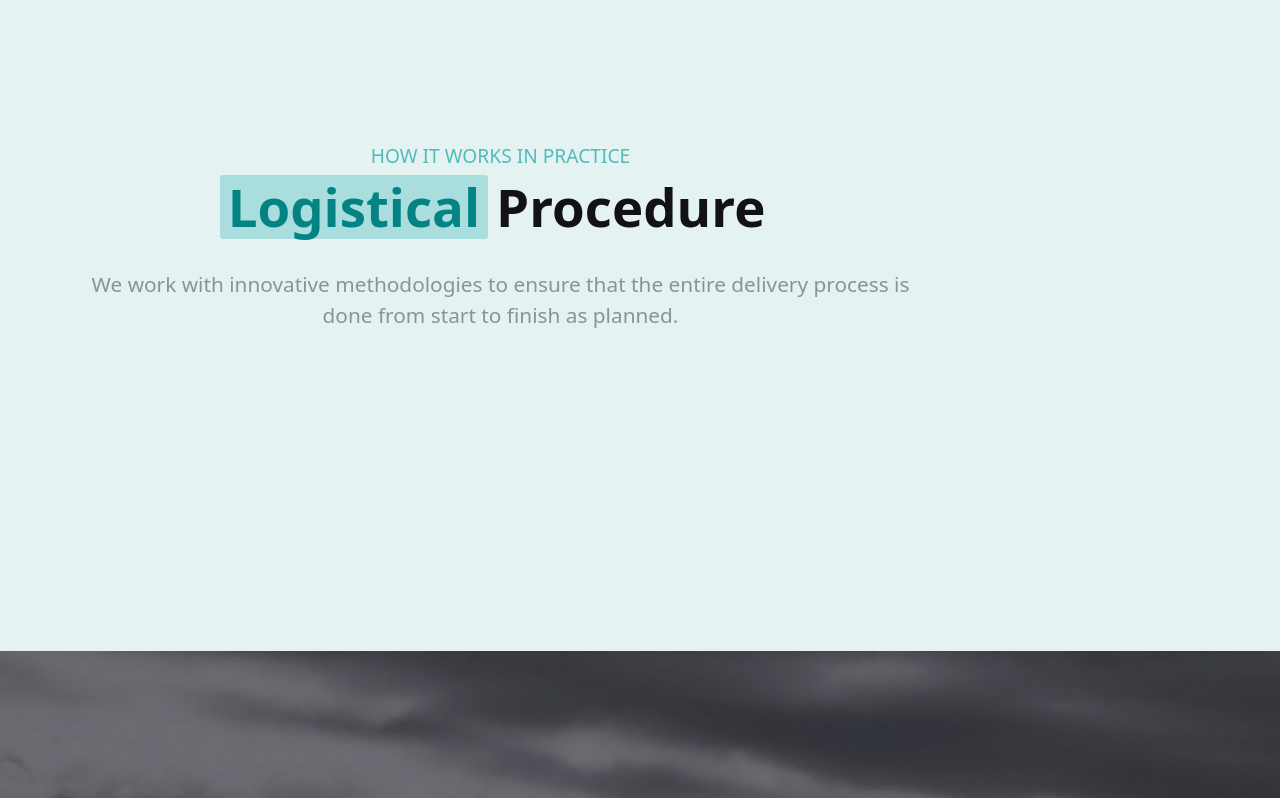
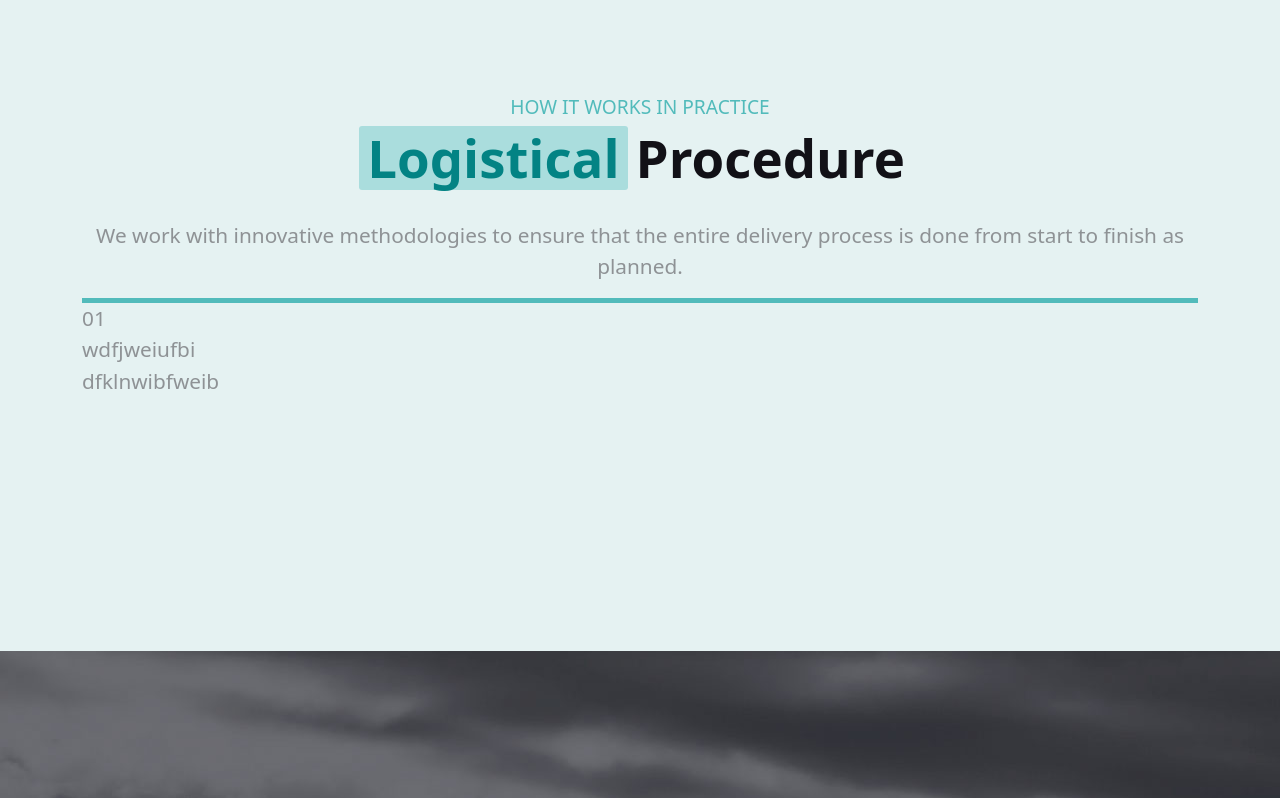
Before and after one commit to MatteoGenovese/proj-html-vuejs, a Vue app: page / in a window 1280 px wide. Shown: the part 3125-3923 px from the top of the page. Built offline with nearby package versions, Linux system fonts and the light colour scheme.

Commit message:
add: timeline tag structure

```diff
--- a/src/components/Main.vue
+++ b/src/components/Main.vue
@@ -36,7 +36,7 @@
     </section>
 
     <!-- about -->
-    <section :id="pages[1].title.trim()" class="jumbotron d-flex flex-column">
+    <section :id="pages[1].title" class="jumbotron d-flex flex-column">
       <div class="container d-flex flex-grow-1 align-items-center">
         <div class="w-75">
           <SectionHeading :page="pages[1]" />
@@ -133,8 +133,17 @@
     <!-- process -->
     <section :id="pages[3].title" class="d-flex flex-column">
       <div class="container d-flex flex-grow-1 align-items-center">
-        <div class="w-75">
+        <div class="w-100">
           <SectionHeading :page="pages[3]"  class="text-center"/>
+          <div class="timing-line">
+            <div class="process-sequence">
+              <div class="process-number">01</div>
+              <div class="process-title">wdfjweiufbi</div>
+              <div class="process-description">dfklnwibfweib</div>
+            </div>
+
+          </div>
+
         </div>
       </div>
     </section>
@@ -400,4 +409,7 @@ div.vehicle-size {
 div.home-buttons {
   margin-left: -1rem;
 }
+div.timing-line{
+  border-top: 5px solid $sixth_color;
+}
 </style>
```
